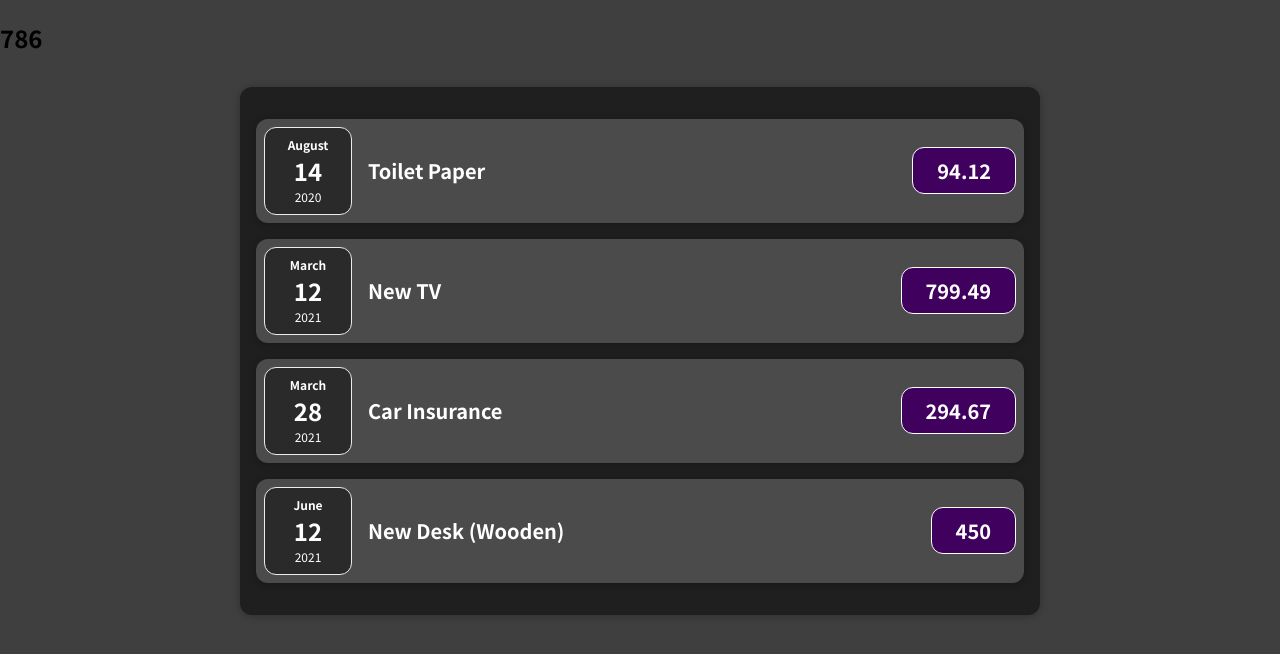
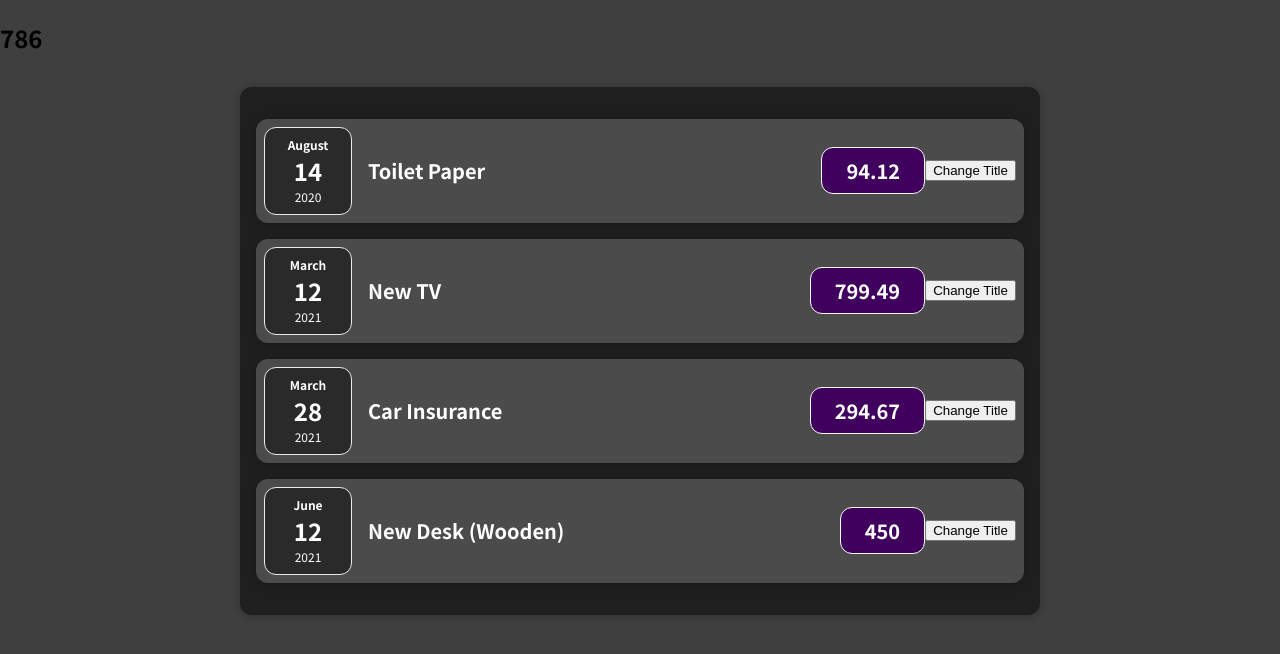
Before and after one commit to studiolaidbackanonymous/dev_reactprojects, a React (Create React App) app in the folder react_project_1/: page / in a window 1280 px wide. Shown: the top 654 px of the page. Built offline with nearby package versions, Linux system fonts and the light colour scheme.

Commit message:
example code implementation without use of states

```diff
--- a/react_project_1/src/components/Expenses/ExpenseItem.js
+++ b/react_project_1/src/components/Expenses/ExpenseItem.js
@@ -4,13 +4,22 @@
 import Card from "../UI/Card";
 
 const ExpenseItem = (props) => {
+  let title = props.title;
+
+  //Event Handlers functions
+  const clickHandler = () => {
+    console.log("clicked !!");
+    title = "updated";
+    console.log(title);
+  };
   return (
     <Card className="expense-item">
       <ExpenseDate date={props.date}></ExpenseDate>
       <div className="expense-item__description">
-        <h2>{props.title}</h2>
+        <h2>{title}</h2>
       </div>
       <div className="expense-item__price">{props.amount}</div>
+      <button onClick={clickHandler}>Change Title</button>
     </Card>
   );
 };
```
Also changed, not shown: 1 other file (tests, documents, lock files or other folders).
